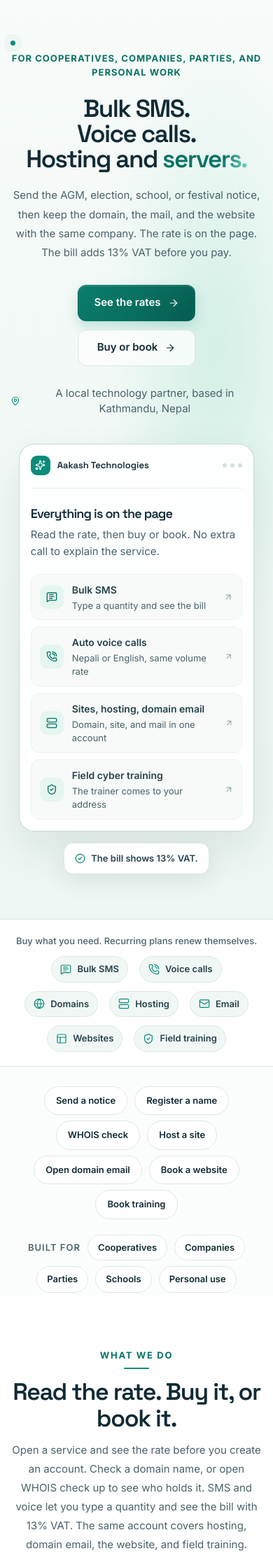
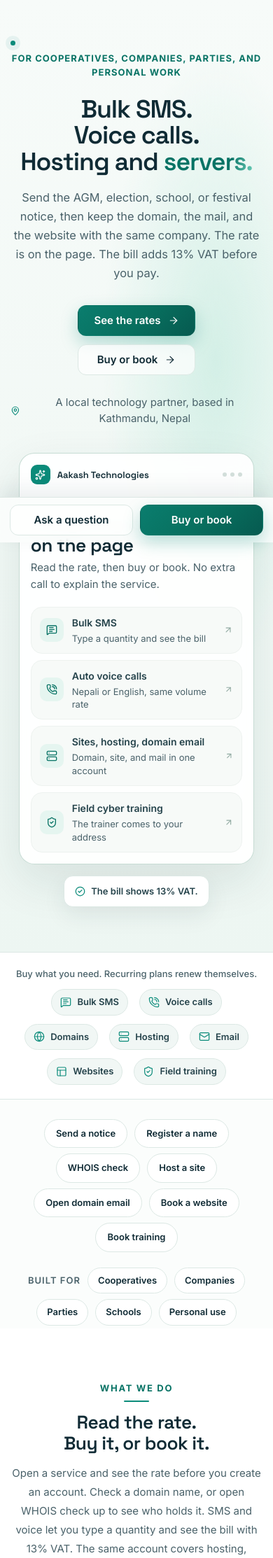
Before and after one commit to adakash26434/aakashtech, a PHP site: page /index.php in a window 390 px wide. Shown: the part 69-2295 px from the top of the page at 70% size. Run offline with PHP 8.4, Linux system fonts and the light colour scheme; data comes from the database, SQL or seed files in the repository; data that the repository does not hold is empty; some libraries are stand-ins or nearby versions.

Commit message:
UI polish layer: fluid type, 44px targets, frosted header, card/form states, mobile CTA bar, content-visibility, pinned lucide

```diff
--- a/404.php
+++ b/404.php
@@ -39,7 +39,8 @@ if ($docRoot !== false && strpos(__DIR__, $docRoot) === 0) {
     <link rel="preconnect" href="https://fonts.gstatic.com" crossorigin>
     <link href="https://fonts.googleapis.com/css2?family=Inter:wght@400;500;600;700&family=Space+Grotesk:wght@400;500;600;700&display=swap" rel="stylesheet">
     <link rel="stylesheet" href="assets/css/site.css">
-    <script defer src="https://unpkg.com/lucide@latest"></script>
+    <link rel="stylesheet" href="assets/css/polish.css">
+    <script defer src="https://unpkg.com/lucide@0.383.0"></script>
     <script defer src="https://cdn.jsdelivr.net/npm/alpinejs@3.x.x/dist/cdn.min.js"></script>
     <script defer src="assets/js/site.js"></script>
 </head>
--- a/admin/includes/header.php
+++ b/admin/includes/header.php
@@ -15,7 +15,7 @@ ob_start();
     <script src="https://cdn.tailwindcss.com"></script>
     <link rel="stylesheet" href="../assets/css/style.css">
     <link rel="stylesheet" href="../assets/css/portal.css">
-    <script defer src="https://unpkg.com/lucide@latest"></script>
+    <script defer src="https://unpkg.com/lucide@0.383.0"></script>
     <script defer src="https://cdn.jsdelivr.net/npm/alpinejs@3.x.x/dist/cdn.min.js"></script>
     <script defer src="../assets/js/portal.js"></script>
     <script>
--- /dev/null
+++ b/assets/css/polish.css
@@ -0,0 +1,76 @@
+/* Aakash Technologies — UI polish layer. Loaded after site.css; only refines, never replaces. */
+:root {
+    --ui-radius: 16px;
+    --ui-ring: 0 0 0 3px rgba(11, 139, 122, 0.35);
+    --ui-ease: cubic-bezier(0.22, 1, 0.36, 1);
+    --header-h: 72px;
+}
+
+html { scroll-behavior: smooth; scroll-padding-top: calc(var(--header-h) + 12px); -webkit-text-size-adjust: 100%; }
+body { text-rendering: optimizeLegibility; -webkit-font-smoothing: antialiased; }
+::selection { background: var(--site-teal); color: #fff; }
+
+/* Typography: fluid sizes, balanced headings, readable line length */
+.site-public h1 { font-size: clamp(2.1rem, 1.4rem + 3.4vw, 4rem); line-height: 1.05; letter-spacing: -0.03em; text-wrap: balance; }
+.site-public h2 { font-size: clamp(1.6rem, 1.2rem + 1.8vw, 2.6rem); line-height: 1.15; letter-spacing: -0.02em; text-wrap: balance; }
+.site-public h3 { text-wrap: balance; }
+.site-public p, .site-public li { text-wrap: pretty; }
+.hero-lede { max-width: 60ch; font-size: clamp(1rem, 0.95rem + 0.3vw, 1.2rem); line-height: 1.65; }
+
+/* Header: frosted glass, stays readable on scroll */
+.site-header { backdrop-filter: saturate(160%) blur(14px); -webkit-backdrop-filter: saturate(160%) blur(14px); }
+.site-header--scrolled { box-shadow: 0 8px 30px rgba(16, 43, 53, 0.08); }
+
+/* Buttons and links: 44px touch targets, tactile press, clear focus */
+.button, .button--small { min-height: 44px; transition: transform 0.25s var(--ui-ease), box-shadow 0.25s var(--ui-ease), background-color 0.2s; }
+.button:hover { transform: translateY(-2px); }
+.button:active { transform: translateY(0) scale(0.98); }
+.button--primary { box-shadow: 0 10px 24px rgba(11, 139, 122, 0.28); }
+a:focus-visible, button:focus-visible, input:focus-visible, select:focus-visible, textarea:focus-visible, summary:focus-visible {
+    outline: 2px solid var(--site-teal-dark); outline-offset: 3px; box-shadow: var(--ui-ring); border-radius: 8px;
+}
+
+/* Cards and rows: depth and a calm hover */
+.solution-row, .service-card, .faq-item, details {
+    border-radius: var(--ui-radius);
+    transition: transform 0.3s var(--ui-ease), box-shadow 0.3s var(--ui-ease), border-color 0.2s;
+}
+a.solution-row:hover, .service-card:hover { transform: translateY(-3px); box-shadow: var(--site-shadow); border-color: var(--site-teal); }
+
+/* Forms: bigger fields, 16px text (no iOS zoom), friendly validation */
+.site-public input:not([type=checkbox]):not([type=radio]), .site-public select, .site-public textarea {
+    min-height: 48px; font-size: 16px; border-radius: 12px; transition: border-color 0.2s, box-shadow 0.2s;
+}
+.site-public input:focus, .site-public select:focus, .site-public textarea:focus { border-color: var(--site-teal); box-shadow: var(--ui-ring); outline: none; }
+.site-public input:user-invalid, .site-public textarea:user-invalid { border-color: #c0392b; }
+.site-public label { font-weight: 600; }
+
+/* Tables (rate slabs) scroll instead of breaking the page */
+.site-public table { width: 100%; border-collapse: collapse; }
+.site-public td, .site-public th { padding: 12px 14px; }
+@media (max-width: 720px) { .site-public table { display: block; overflow-x: auto; white-space: nowrap; } }
+
+/* Performance: skip rendering far-off sections until needed */
+#about, #process, #contact, .site-footer { content-visibility: auto; contain-intrinsic-size: auto 600px; }
+img { max-width: 100%; height: auto; }
+
+/* Mobile sticky action bar */
+.mobile-cta { display: none; }
+@media (max-width: 720px) {
+    .mobile-cta {
+        display: grid; grid-template-columns: 1fr 1fr; gap: 10px; position: fixed; left: 0; right: 0; bottom: 0; z-index: 60;
+        padding: 10px 14px calc(10px + env(safe-area-inset-bottom, 0px));
+        background: rgba(251, 253, 252, 0.92); backdrop-filter: blur(14px); -webkit-backdrop-filter: blur(14px);
+        border-top: 1px solid var(--site-line); box-shadow: 0 -10px 30px rgba(16, 43, 53, 0.08);
+    }
+    .mobile-cta .button { width: 100%; justify-content: center; }
+    body.site-public { padding-bottom: 76px; }
+}
+
+/* Respect user settings */
+@media (prefers-reduced-motion: reduce) {
+    html { scroll-behavior: auto; }
+    *, *::before, *::after { animation-duration: 0.01ms !important; transition-duration: 0.01ms !important; }
+}
+@media (prefers-contrast: more) { :root { --site-line: #9fb5b0; --site-muted: #2f464d; } }
+@media print { .site-header, .mobile-cta, .site-notice { display: none !important; } }
--- a/client/includes/header.php
+++ b/client/includes/header.php
@@ -19,7 +19,7 @@ try {
     <script src="https://cdn.tailwindcss.com"></script>
     <link rel="stylesheet" href="../assets/css/style.css">
     <link rel="stylesheet" href="../assets/css/portal.css">
-    <script defer src="https://unpkg.com/lucide@latest"></script>
+    <script defer src="https://unpkg.com/lucide@0.383.0"></script>
     <script defer src="https://cdn.jsdelivr.net/npm/alpinejs@3.x.x/dist/cdn.min.js"></script>
     <script defer src="../assets/js/portal.js"></script>
     <script>
--- a/domain.php
+++ b/domain.php
@@ -245,7 +245,8 @@ if (!isset($accountPhone)) {
     <link rel="preconnect" href="https://fonts.gstatic.com" crossorigin>
     <link href="https://fonts.googleapis.com/css2?family=Inter:wght@400;500;600;700&family=Space+Grotesk:wght@400;500;600;700&display=swap" rel="stylesheet">
     <link rel="stylesheet" href="assets/css/site.css">
-    <script defer src="https://unpkg.com/lucide@latest"></script>
+    <link rel="stylesheet" href="assets/css/polish.css">
+    <script defer src="https://unpkg.com/lucide@0.383.0"></script>
     <script defer src="https://cdn.jsdelivr.net/npm/alpinejs@3.x.x/dist/cdn.min.js"></script>
     <script defer src="assets/js/site.js"></script>
 </head>
--- a/includes/legal-page.php
+++ b/includes/legal-page.php
@@ -36,7 +36,8 @@ if (!is_array($legalParagraphs)) {
     <link rel="preconnect" href="https://fonts.gstatic.com" crossorigin>
     <link href="https://fonts.googleapis.com/css2?family=Inter:wght@400;500;600;700&family=Space+Grotesk:wght@400;500;600;700&display=swap" rel="stylesheet">
     <link rel="stylesheet" href="assets/css/site.css">
-    <script defer src="https://unpkg.com/lucide@latest"></script>
+    <link rel="stylesheet" href="assets/css/polish.css">
+    <script defer src="https://unpkg.com/lucide@0.383.0"></script>
     <script defer src="https://cdn.jsdelivr.net/npm/alpinejs@3.x.x/dist/cdn.min.js"></script>
     <script defer src="assets/js/site.js"></script>
 </head>
--- a/includes/site-footer.php
+++ b/includes/site-footer.php
@@ -123,4 +123,7 @@ $aiReady = isset($conn) && $conn && function_exists('site_ai_ready') && site_ai_
 if ($aiReady) {
     include __DIR__ . '/site-ask.php';
 }
-?>
+?><nav class="mobile-cta" aria-label="Quick actions">
+    <a class="button button--outline" href="<?= site_escape(rtrim(site_canonical_origin(), '/')) ?>/index.php#contact">Ask a question</a>
+    <a class="button button--primary" href="<?= site_escape(rtrim(site_canonical_origin(), '/')) ?>/client/shop.php">Buy or book</a>
+</nav>
--- a/index.php
+++ b/index.php
@@ -259,7 +259,8 @@ if ($_SERVER['REQUEST_METHOD'] === 'POST' && isset($_POST['submit_contact'])) {
     </script>
     <script src="https://cdn.tailwindcss.com"></script>
     <link rel="stylesheet" href="assets/css/site.css">
-    <script defer src="https://unpkg.com/lucide@latest"></script>
+    <link rel="stylesheet" href="assets/css/polish.css">
+    <script defer src="https://unpkg.com/lucide@0.383.0"></script>
     <script defer src="https://cdn.jsdelivr.net/npm/alpinejs@3.x.x/dist/cdn.min.js"></script>
     <script defer src="assets/js/site.js"></script>
 </head>
--- a/service.php
+++ b/service.php
@@ -94,7 +94,8 @@ $navBase = 'index.php';
     <link href="https://fonts.googleapis.com/css2?family=Inter:wght@400;500;600;700&family=Space+Grotesk:wght@400;500;600;700&display=swap" rel="stylesheet">
     <script src="https://cdn.tailwindcss.com"></script>
     <link rel="stylesheet" href="assets/css/site.css">
-    <script defer src="https://unpkg.com/lucide@latest"></script>
+    <link rel="stylesheet" href="assets/css/polish.css">
+    <script defer src="https://unpkg.com/lucide@0.383.0"></script>
     <script defer src="https://cdn.jsdelivr.net/npm/alpinejs@3.x.x/dist/cdn.min.js"></script>
     <script defer src="assets/js/site.js"></script>
 </head>
--- a/whois.php
+++ b/whois.php
@@ -82,7 +82,8 @@ if ($record && isset($record['domain'], $record['tld']) && $record['status'] ===
     <link rel="preconnect" href="https://fonts.gstatic.com" crossorigin>
     <link href="https://fonts.googleapis.com/css2?family=Inter:wght@400;500;600;700&family=Space+Grotesk:wght@400;500;600;700&display=swap" rel="stylesheet">
     <link rel="stylesheet" href="assets/css/site.css">
-    <script defer src="https://unpkg.com/lucide@latest"></script>
+    <link rel="stylesheet" href="assets/css/polish.css">
+    <script defer src="https://unpkg.com/lucide@0.383.0"></script>
     <script defer src="https://cdn.jsdelivr.net/npm/alpinejs@3.x.x/dist/cdn.min.js"></script>
     <script defer src="assets/js/site.js"></script>
 </head>
```
